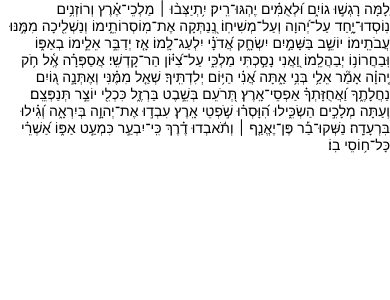
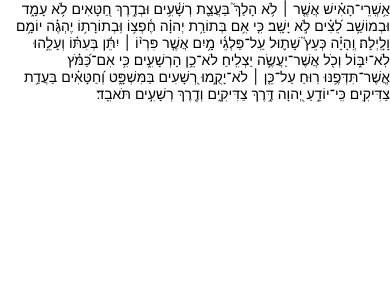
Before and after one commit to DanielPriTA/Tehillim-App, a React Native app: screen / in a window 390 px wide. Shown: the top 300 px of the page. Built offline with nearby package versions, Linux system fonts and the light colour scheme.

Commit message:
shows psalm in code

```diff
--- a/App.js
+++ b/App.js
@@ -18,7 +18,7 @@ function Item({ title }) {
 export default function app() {
   return (
     <View>
-      <Psalm psalmNum={2} />
+      <Psalm psalmNum={1} />
       {/* <SafeAreaView style={styles.container}>
         <FlatList
           data={text.text}
```
